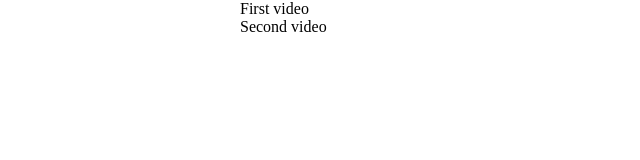
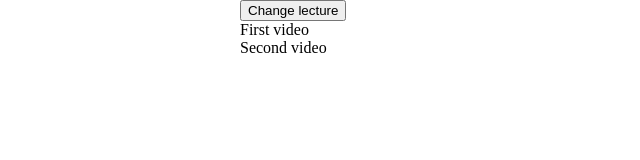
Before and after one commit to hsribei/teachable-markdown, a website: page index.html in a window 1280 px wide. Shown: the whole page, without its empty margins (0-640 px from the left). Drawn offline with Linux system fonts and the light colour scheme.

Commit message:
Test lecture change locally

```diff
--- a/index.html
+++ b/index.html
@@ -8,6 +8,13 @@
     </style>
   </head>
   <body>
+    <script>
+      function changeLecture() {
+        const event = new Event("lecture:change");
+        document.dispatchEvent(event);
+      }
+    </script>
+    <button onclick="changeLecture();">Change lecture</button>
     <div class="lecture-content">
       <div class="lecture-attachment-type-video">First video</div>
       <div class="lecture-attachment-type-video">Second video</div>
```
